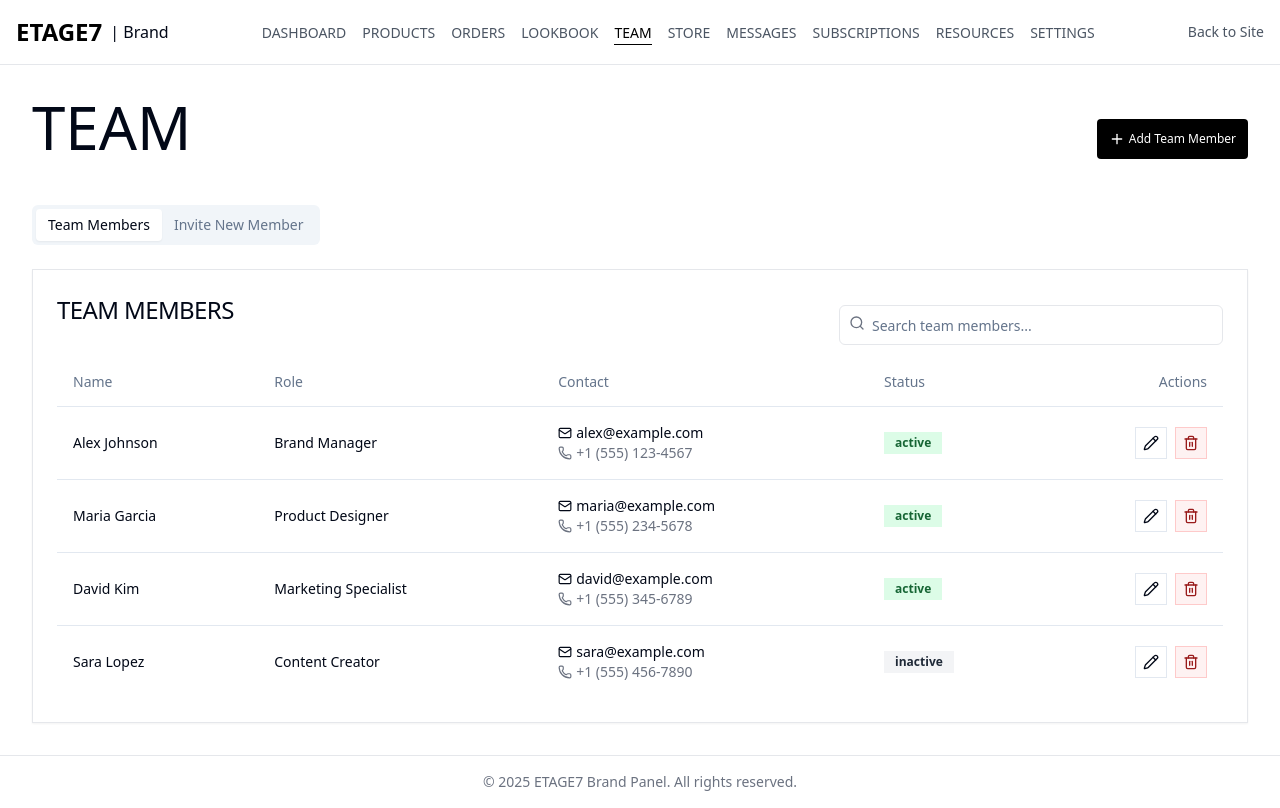
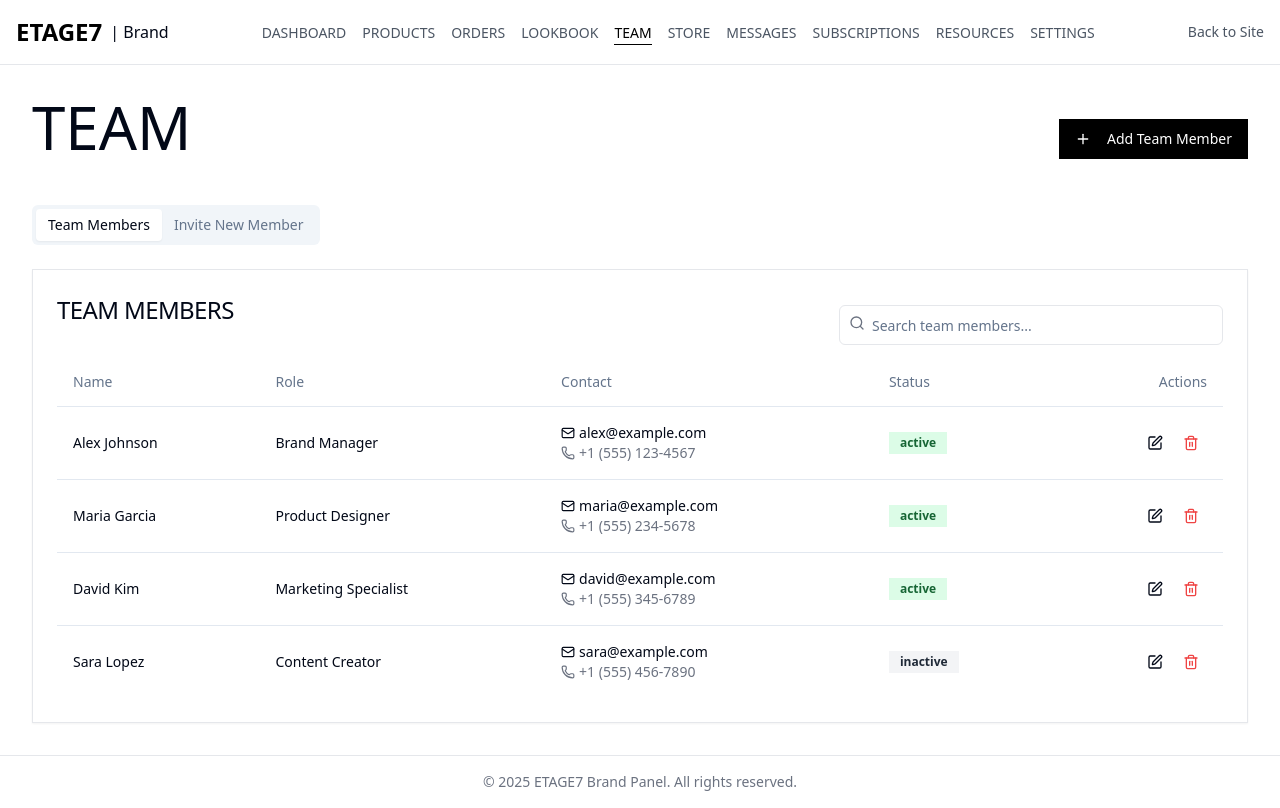
Before and after one commit to dingdong1009/etage7-test-76, a React (Vite) app: page /brand/team in a window 1280 px wide. Built offline with nearby package versions, Linux system fonts and the light colour scheme.

Commit message:
Fix: Use consistent action icons
Use the same action icons in the "Team" page as in the "Products" page.

```diff
--- a/src/components/brand/orders/OrderActions.tsx
+++ b/src/components/brand/orders/OrderActions.tsx
@@ -26,17 +26,17 @@ const OrderActions: React.FC<OrderActionsProps> = ({ orderId, onPrint }) => {
       </div>
 
       <div className="flex flex-wrap items-center gap-2">
-        <Button variant="outline" size="sm" onClick={onPrint}>
+        <Button variant="ghost" size="sm" className="h-9" onClick={onPrint}>
           <Printer size={16} className="mr-2" />
           Print Order
         </Button>
 
-        <Button variant="outline" size="sm">
+        <Button variant="ghost" size="sm" className="h-9">
           <FileText size={16} className="mr-2" />
           Download PDF
         </Button>
 
-        <Button variant="outline" size="sm">
+        <Button variant="ghost" size="sm" className="h-9">
           <Mail size={16} className="mr-2" />
           Email Customer
         </Button>
--- a/src/pages/brand/Team.tsx
+++ b/src/pages/brand/Team.tsx
@@ -2,7 +2,7 @@
 import { Card, CardContent, CardHeader, CardTitle } from "@/components/ui/card";
 import { Table, TableBody, TableCell, TableHead, TableHeader, TableRow } from "@/components/ui/table";
 import { Badge } from "@/components/ui/badge";
-import { Plus, Search, Mail, Phone, Pencil, Trash2 } from "lucide-react";
+import { Plus, Search, Mail, Phone, Edit, Trash2 } from "lucide-react";
 import { Tabs, TabsContent, TabsList, TabsTrigger } from "@/components/ui/tabs";
 import { Button } from "@/components/ui/button";
 import { Input } from "@/components/ui/input";
@@ -54,9 +54,9 @@ const BrandTeam = () => {
         <h1 className="text-4xl md:text-6xl uppercase font-thin mb-6">Team</h1>
         <Button
           onClick={() => setActiveTab("invite")}
-          className="text-xs px-3 py-2 bg-black text-white rounded flex items-center gap-1 w-full sm:w-auto justify-center"
+          className="bg-black hover:bg-gray-800 text-white"
         >
-          <Plus size={16} />
+          <Plus size={16} className="mr-2" />
           Add Team Member
         </Button>
       </div>
@@ -117,15 +117,25 @@ const BrandTeam = () => {
                             {member.status}
                           </Badge>
                         </TableCell>
-                        <TableCell className="text-right space-x-2">
-                          <Button variant="outline" size="icon" className="h-8 w-8 p-0">
-                            <Pencil size={16} />
-                            <span className="sr-only">Edit</span>
-                          </Button>
-                          <Button variant="outline" size="icon" className="h-8 w-8 p-0 bg-red-50 text-red-800 hover:bg-red-100 border-red-200">
-                            <Trash2 size={16} />
-                            <span className="sr-only">Delete</span>
-                          </Button>
+                        <TableCell>
+                          <div className="flex justify-end gap-1">
+                            <Button
+                              variant="ghost"
+                              size="icon"
+                              className="h-8 w-8"
+                              title="Edit team member"
+                            >
+                              <Edit className="h-4 w-4" />
+                            </Button>
+                            <Button
+                              variant="ghost"
+                              size="icon"
+                              className="h-8 w-8"
+                              title="Delete team member"
+                            >
+                              <Trash2 className="h-4 w-4 text-red-500" />
+                            </Button>
+                          </div>
                         </TableCell>
                       </TableRow>
                     ))}
@@ -185,7 +195,7 @@ const BrandTeam = () => {
                 </div>
 
                 <div className="flex justify-end">
-                  <Button type="submit" className="px-4 py-2 bg-black text-white rounded hover:bg-black-600">
+                  <Button type="submit" className="bg-black hover:bg-gray-800 text-white">
                     Send Invitation
                   </Button>
                 </div>
--- a/src/pages/buyer/Team.tsx
+++ b/src/pages/buyer/Team.tsx
@@ -10,7 +10,7 @@ import {
   TableRow
 } from "@/components/ui/table";
 import { Card, CardContent } from "@/components/ui/card";
-import { UserPlus } from "lucide-react";
+import { UserPlus, Edit, Trash2 } from "lucide-react";
 
 // Team member interface for type safety
 interface TeamMember {
@@ -74,7 +74,24 @@ const Team = () => {
                     </span>
                   </TableCell>
                   <TableCell className="text-right">
-                    <Button variant="ghost" size="sm">Edit</Button>
+                    <div className="flex justify-end gap-1">
+                      <Button
+                        variant="ghost"
+                        size="icon"
+                        className="h-8 w-8"
+                        title="Edit team member"
+                      >
+                        <Edit className="h-4 w-4" />
+                      </Button>
+                      <Button
+                        variant="ghost"
+                        size="icon"
+                        className="h-8 w-8"
+                        title="Delete team member"
+                      >
+                        <Trash2 className="h-4 w-4 text-red-500" />
+                      </Button>
+                    </div>
                   </TableCell>
                 </TableRow>
               ))}
```
